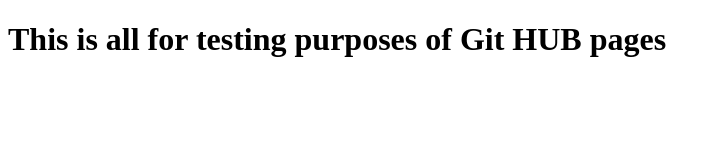
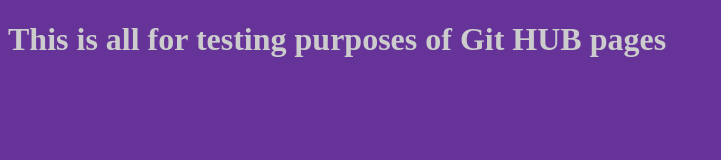
Before and after one commit to manticore188/Aug2024, a plain HTML site: page index.html in a window 1280 px wide. Shown: the whole page, without its empty margins (0-721 px from the left). Drawn offline with Linux system fonts and the light colour scheme.

Commit message:
link the css file

```diff
--- a/index.html
+++ b/index.html
@@ -3,7 +3,8 @@
   <head>
     <meta charset="UTF-8" />
     <meta name="viewport" content="width=device-width, initial-scale=1.0" />
-    <title>Document</title>
+    <link rel="stylesheet" href="styles.css">
+    <title>Github pages tutorial</title>
   </head>
   <body>
     <h1>This is all for testing purposes of Git HUB pages</h1>
```
